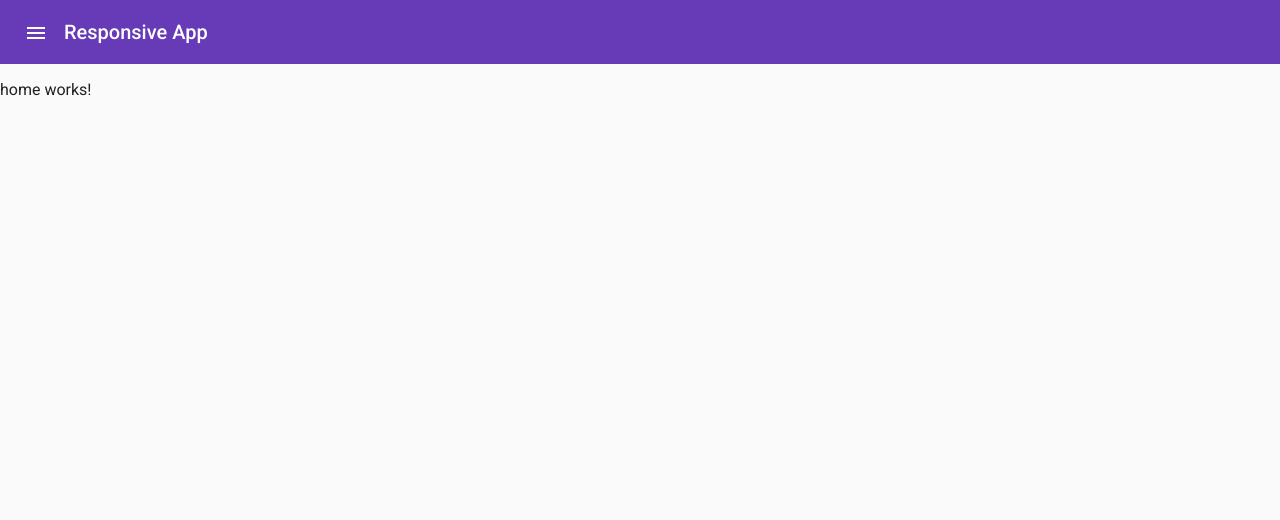
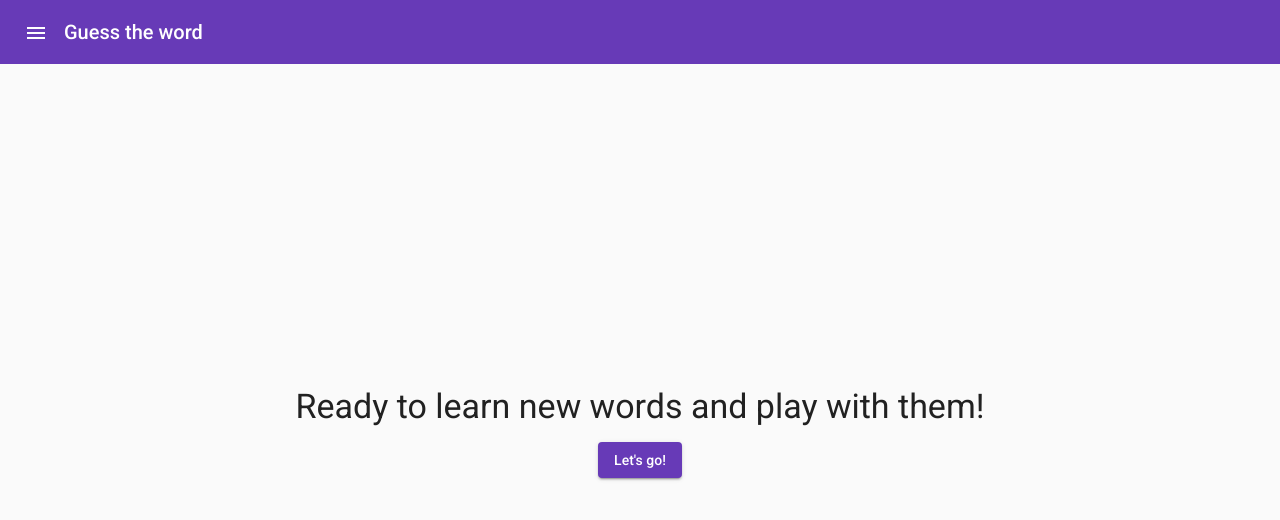
Before and after one commit to ivankisyov/words-memorizer, an Angular app: page / in a window 1280 px wide. Shown: the top 520 px of the page. Built offline with nearby package versions, Linux system fonts and the light colour scheme.

Commit message:
Add bootstrap and set up home component

```diff
--- a/package.json
+++ b/package.json
@@ -21,6 +21,7 @@
     "@angular/platform-browser": "~10.2.0",
     "@angular/platform-browser-dynamic": "~10.2.0",
     "@angular/router": "~10.2.0",
+    "bootstrap": "^4.5.3",
     "rxjs": "~6.6.0",
     "tslib": "^2.0.0",
     "zone.js": "~0.10.2"
--- a/src/app/core/components/home/home.component.html
+++ b/src/app/core/components/home/home.component.html
@@ -1 +1,8 @@
-<p>home works!</p>
+<div class="container">
+  <div class="row">
+    <div class="align-items-center col d-flex flex-column">
+      <h2 class="mat-display-1 mb-3 text-center">Ready to learn new words and play with them!</h2>
+      <button [routerLink]="['/your-dictionary']" mat-raised-button color="primary">Let's go!</button>
+    </div>
+  </div>
+</div>
--- a/src/app/core/main-layout/main-layout.component.html
+++ b/src/app/core/main-layout/main-layout.component.html
@@ -1,7 +1,7 @@
 <div class="example-container" [class.example-is-mobile]="mobileQuery.matches">
   <mat-toolbar color="primary" class="example-toolbar">
     <button mat-icon-button (click)="snav.toggle()"><mat-icon>menu</mat-icon></button>
-    <h1 class="example-app-name">Responsive App</h1>
+    <h1 class="example-app-name">Guess the word</h1>
   </mat-toolbar>
 
   <mat-sidenav-container class="example-sidenav-container" [style.marginTop.px]="mobileQuery.matches ? 56 : 0">
@@ -16,7 +16,7 @@
       </mat-nav-list>
     </mat-sidenav>
 
-    <mat-sidenav-content>
+    <mat-sidenav-content class="align-items-center d-flex justify-content-center">
       <router-outlet></router-outlet>
     </mat-sidenav-content>
   </mat-sidenav-container>
--- a/src/styles.scss
+++ b/src/styles.scss
@@ -1,6 +1,6 @@
 /* You can add global styles to this file, and also import other style files */
-
-@import "~@angular/material/prebuilt-themes/deeppurple-amber.css";
+@import 'bootstrap/dist/css/bootstrap.min.css';
+@import '~@angular/material/prebuilt-themes/deeppurple-amber.css';
 
 html,
 body {
@@ -8,5 +8,5 @@ body {
 }
 body {
   margin: 0;
-  font-family: Roboto, "Helvetica Neue", sans-serif;
+  font-family: Roboto, 'Helvetica Neue', sans-serif;
 }
```
Also changed, not shown: 1 other file (tests, documents, lock files or other folders).
